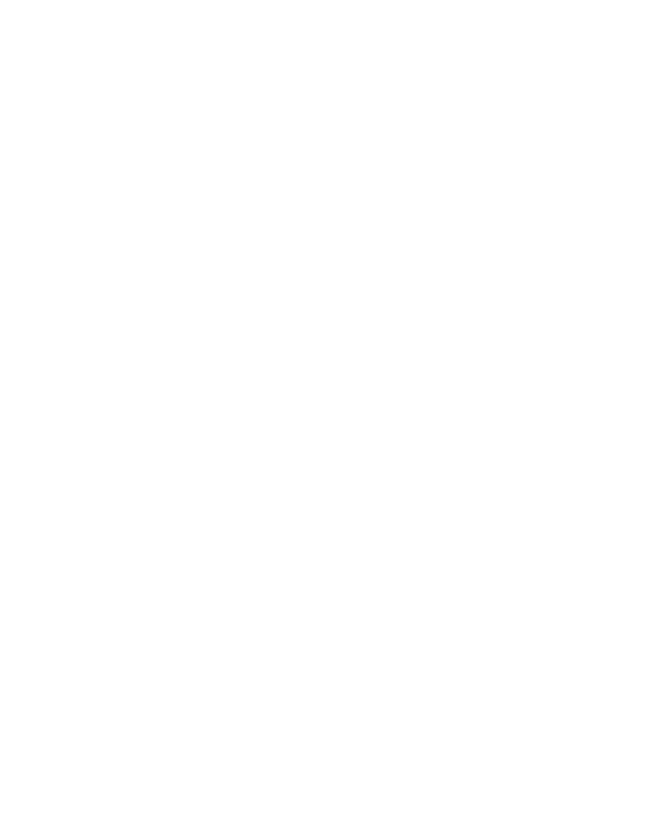
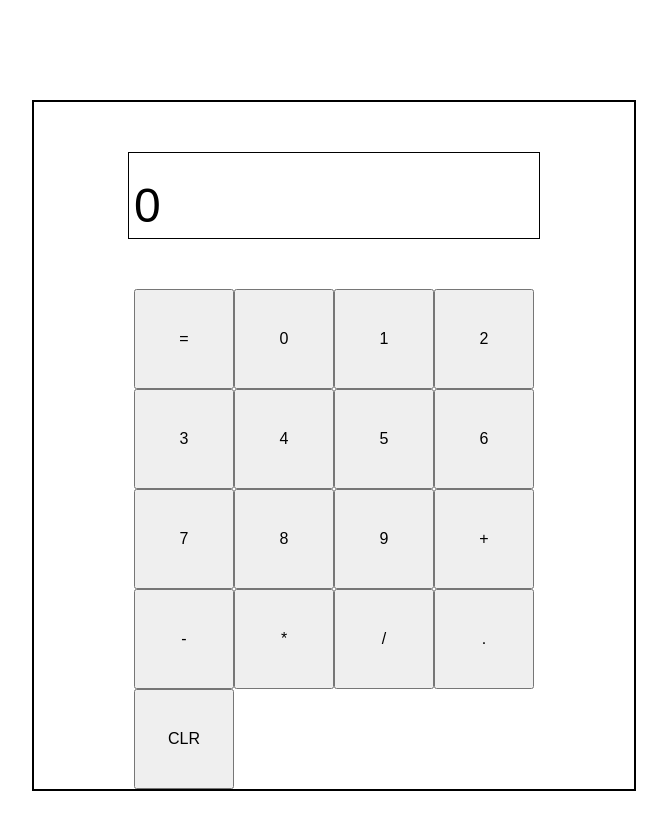
Before and after one commit to Marzdor/React-calculator, a React (Create React App) app: page / in a window 1280 px wide. Shown: the top 830 px of the page, without its empty margins (306-973 px from the left). Before the commit the page ends 800 px from the top, so only its background shows below. Built offline with nearby package versions, Linux system fonts and the light colour scheme.

Commit message:
got base functionality working

```diff
--- a/src/App.css
+++ b/src/App.css
@@ -0,0 +1,23 @@
+#calculator {
+  width: 600px;
+  margin: 100px auto;
+  border: solid 2px #000;
+}
+#display {
+  border: solid 1px #000;
+  height: 75px;
+  width: 400px;
+  margin: 50px auto;
+  padding: 5px;
+  font-size: 3rem;
+  line-height: 2;
+}
+#buttonContainer {
+  display: grid;
+  grid-template-columns: repeat(4, 1fr);
+  width: 400px;
+  margin: 0 auto;
+}
+button {
+  height: 100px;
+}
--- a/src/App.js
+++ b/src/App.js
@@ -1,9 +1,66 @@
 import React, { Component } from "react";
 import "./App.css";
+import Buttons from "./Buttons";
+import Display from "./Display";
 
 class App extends Component {
+  constructor(props) {
+    super(props);
+    this.state = {
+      displayText: "0",
+      input: "",
+      output: ""
+    };
+
+    this.handleBtnClick = this.handleBtnClick.bind(this);
+  }
+
+  handleBtnClick(e) {
+    const btn = e.target.innerText;
+
+    let text = this.state.displayText === "0" ? "" : this.state.displayText;
+
+    if (text.length > 14) {
+      text = "Digit Length Error";
+      this.setState({
+        output: this.state.displayText,
+        displayText: text
+      });
+      setTimeout(() => {
+        this.setState({
+          displayText: this.state.output
+        });
+      }, 1000);
+    } else {
+      switch (btn) {
+        case "=":
+          this.setState({
+            displayText: eval(this.state.input)
+              .toString()
+              .slice(0, 15)
+          });
+          break;
+        case "CLR":
+          this.setState({
+            displayText: "0",
+            input: "0"
+          });
+          break;
+        default:
+          this.setState({
+            displayText: text + btn,
+            input: text + btn
+          });
+      }
+    }
+  }
   render() {
-    return <div className="App" />;
+    return (
+      <div id="calculator">
+        <Display displayText={this.state.displayText} />
+        <Buttons handleBtnClick={this.handleBtnClick} />
+      </div>
+    );
   }
 }
 
--- /dev/null
+++ b/src/Buttons.js
@@ -0,0 +1,41 @@
+import React from "react";
+
+const Buttons = props => {
+  const btnData = [
+    ["equals", "="],
+    ["zero", "0"],
+    ["one", "1"],
+    ["two", "2"],
+    ["three", "3"],
+    ["four", "4"],
+    ["five", "5"],
+    ["six", "6"],
+    ["seven", "7"],
+    ["eight", "8"],
+    ["nine", "9"],
+    ["add", "+"],
+    ["subtract", "-"],
+    ["multiply", "*"],
+    ["divide", "/"],
+    ["decimal", "."],
+    ["clear", "CLR"]
+  ];
+  const buttons = [];
+
+  btnData.map(btn => {
+    return buttons.push(
+      <button
+        id={btn[0]}
+        className="button"
+        key={btn[0]}
+        onClick={props.handleBtnClick}
+      >
+        {btn[1]}
+      </button>
+    );
+  });
+
+  return <section id="buttonContainer">{buttons}</section>;
+};
+
+export default Buttons;
--- /dev/null
+++ b/src/Display.js
@@ -0,0 +1,7 @@
+import React from "react";
+
+const Display = props => {
+  return <div id="display">{props.displayText}</div>;
+};
+
+export default Display;
```
